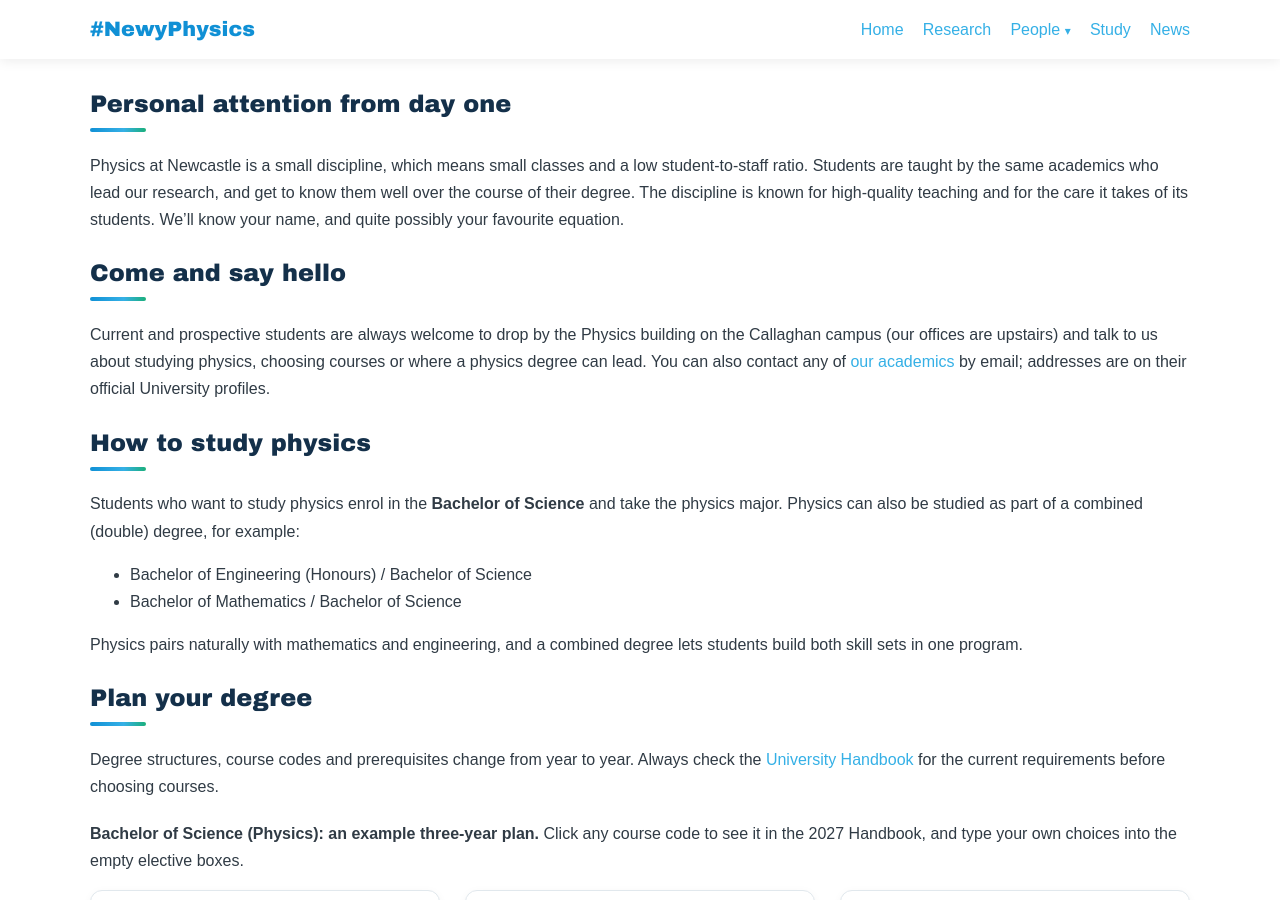
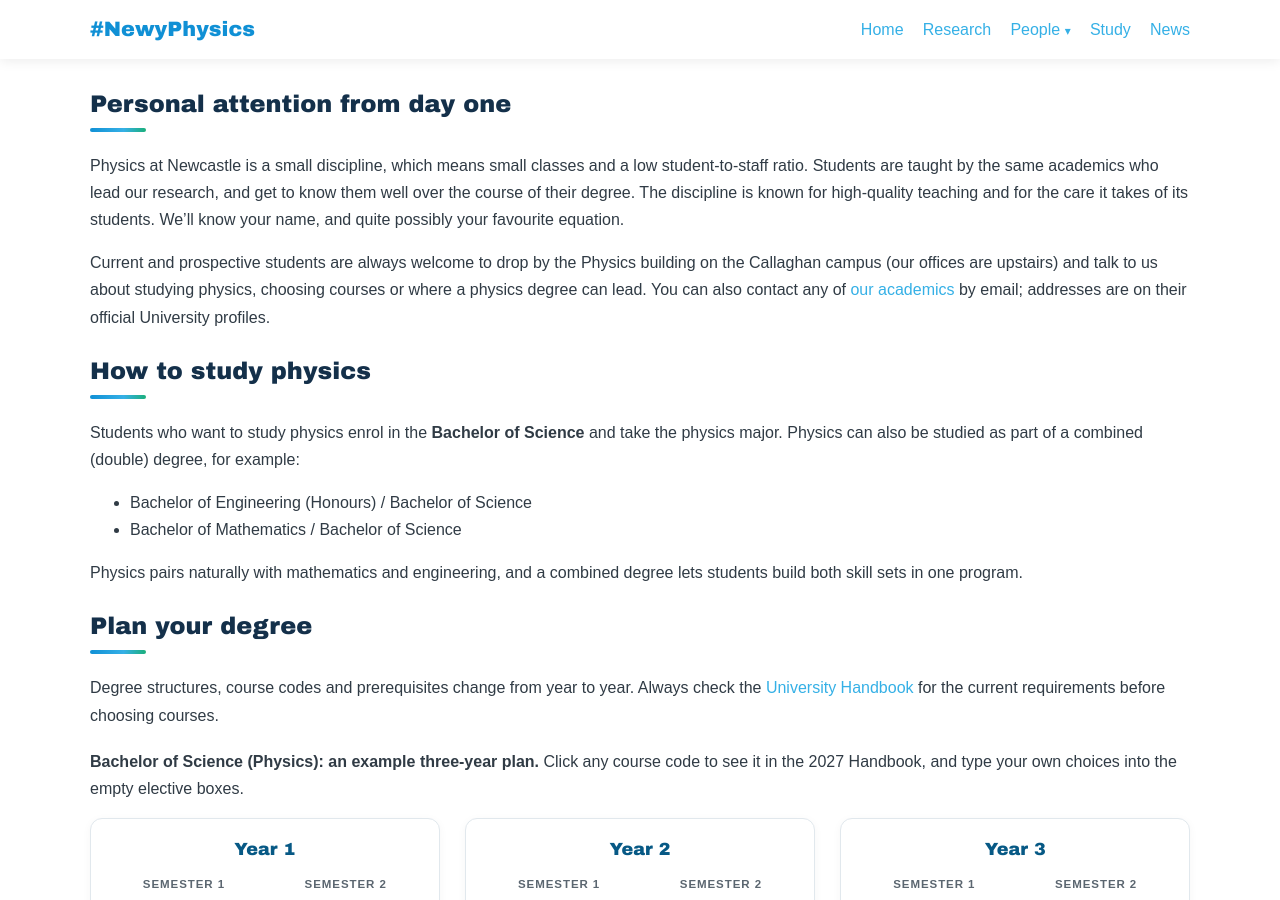
Before and after one commit to NewyPhysics/unofficial_homepage, a Jekyll site: the page built from _teaching/undergraduate.md, in a window 1280 px wide and 900 px high, scrolled down 404 px. Built offline with Jekyll 4.4.1, drawn with Linux system fonts in a browser that asks for light colours.

Commit message:
Undergraduate page: merge 'Come and say hello' into 'Personal attention from day one'
Co-Authored-By: Claude Opus 5.5 <noreply@anthropic.com>
Claude-Session: https://claude.ai/code/session_01LYcBCLwvG5rvH6dJMd99nN

```diff
--- a/_teaching/undergraduate.md
+++ b/_teaching/undergraduate.md
@@ -10,8 +10,6 @@ Undergraduate physics at Newcastle concentrates on the core of the subject: clas
 ## Personal attention from day one
 
 Physics at Newcastle is a small discipline, which means small classes and a low student-to-staff ratio. Students are taught by the same academics who lead our research, and get to know them well over the course of their degree. The discipline is known for high-quality teaching and for the care it takes of its students. We'll know your name, and quite possibly your favourite equation.
-
-## Come and say hello
 
 Current and prospective students are always welcome to drop by the Physics building on the Callaghan campus (our offices are upstairs) and talk to us about studying physics, choosing courses or where a physics degree can lead. You can also contact any of [our academics]({{ '/#people' | relative_url }}) by email; addresses are on their official University profiles.
 
```
